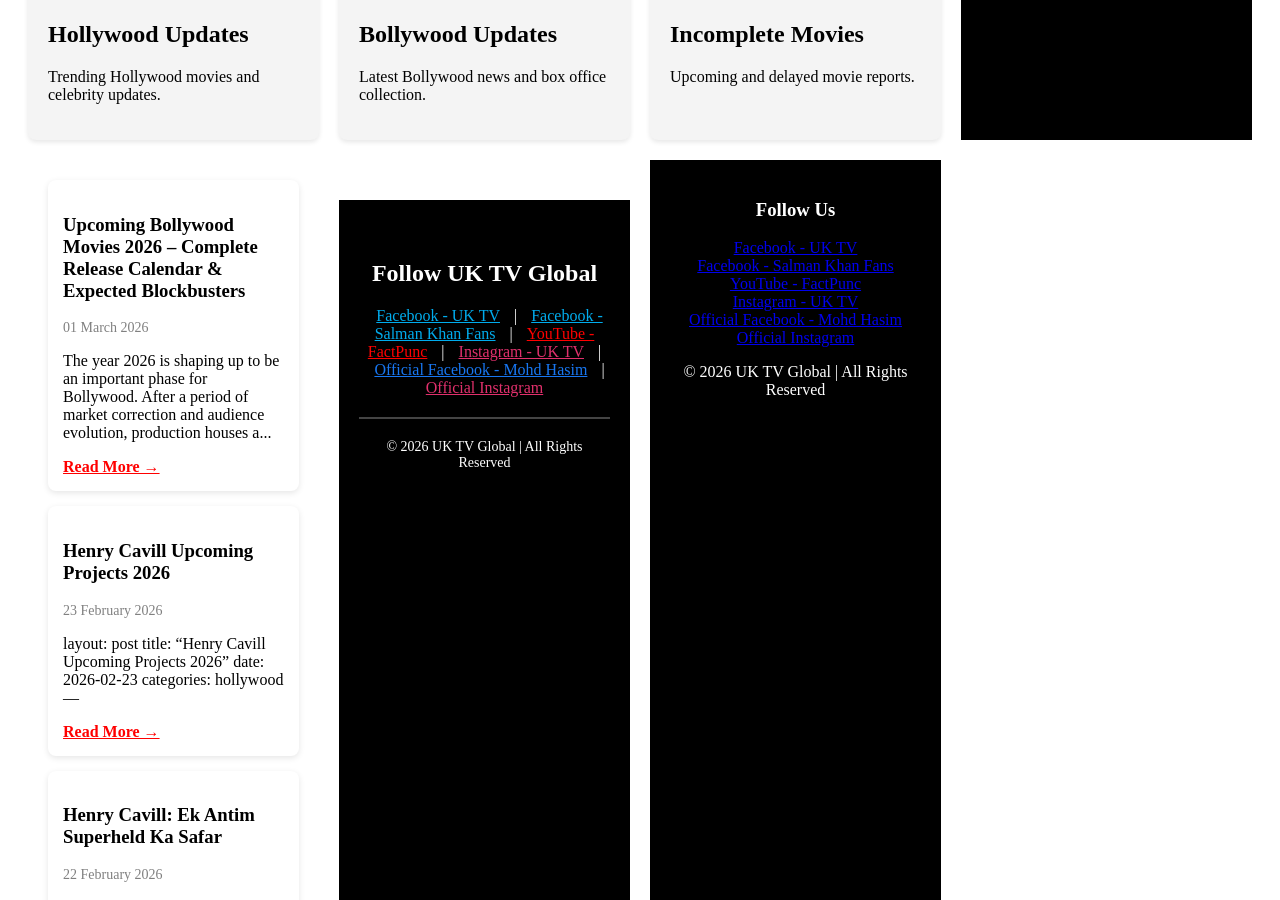
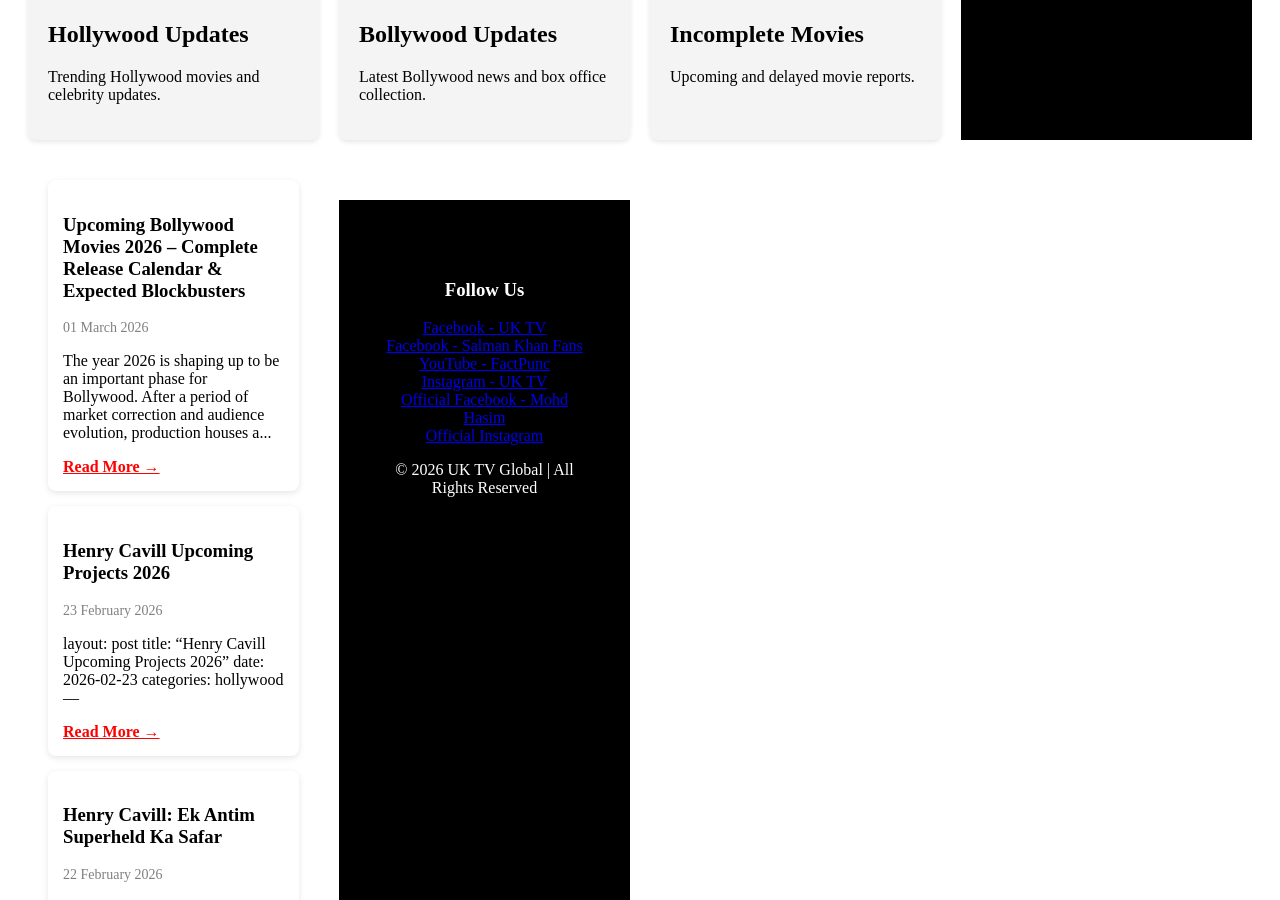
Before and after one commit to mohdhasim5589-netizen/global-movie-news, a Jekyll site: the page built from index.html, in a window 1280 px wide and 900 px high, scrolled down 373 px. Built offline with Jekyll 4.4.1, drawn with Linux system fonts in a browser that asks for light colours.

Commit message:
Update index.html

```diff
--- a/index.html
+++ b/index.html
@@ -67,24 +67,3 @@
 </div>
 <!-- AUTO POST GRID END -->
 <footer style="background:black; color:white; padding:40px 20px; text-align:center; margin-top:40px;">
-
-<h2 style="margin-bottom:20px;">Follow UK TV Global</h2>
-
-<div style="margin-bottom:20px;">
-
-<a href="#" style="color:#00aced; margin:0 10px;">Facebook - UK TV</a> |
-<a href="#" style="color:#00aced; margin:0 10px;">Facebook - Salman Khan Fans</a> |
-<a href="#" style="color:#ff0000; margin:0 10px;">YouTube - FactPunc</a> |
-<a href="#" style="color:#e1306c; margin:0 10px;">Instagram - UK TV</a> |
-<a href="#" style="color:#1877f2; margin:0 10px;">Official Facebook - Mohd Hasim</a> |
-<a href="#" style="color:#e1306c; margin:0 10px;">Official Instagram</a>
-
-</div>
-
-<hr style="border:0.5px solid #444; margin:20px 0;">
-
-<p style="font-size:14px;">
-© 2026 UK TV Global | All Rights Reserved
-</p>
-
-</footer>
```
